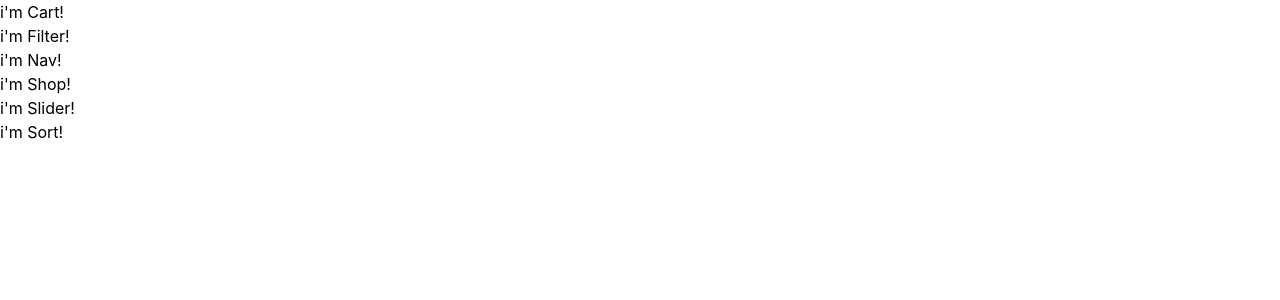
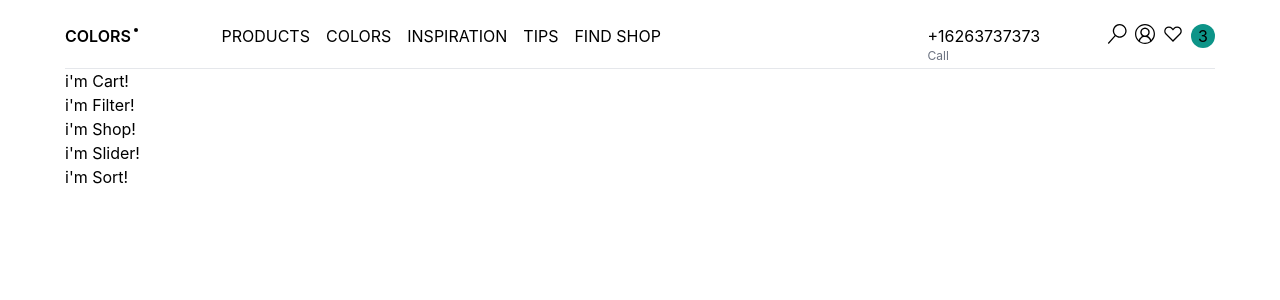
Before and after one commit to evnayd/React-shop-app, a React (Create React App) app: page / in a window 1280 px wide. Shown: the top 300 px of the page. Built offline with nearby package versions, Linux system fonts and the light colour scheme.

Commit message:
finished header component

```diff
--- a/package.json
+++ b/package.json
@@ -6,8 +6,11 @@
     "@testing-library/jest-dom": "^5.16.5",
     "@testing-library/react": "^13.4.0",
     "@testing-library/user-event": "^13.5.0",
+    "hamburger-react": "^2.5.0",
+    "hamburgers": "^1.2.1",
     "react": "^18.2.0",
     "react-dom": "^18.2.0",
+    "react-icons": "^4.4.0",
     "react-scripts": "5.0.1",
     "web-vitals": "^2.1.4"
   },
--- a/src/App.css
+++ /dev/null
@@ -1,38 +0,0 @@
-.App {
-  text-align: center;
-}
-
-.App-logo {
-  height: 40vmin;
-  pointer-events: none;
-}
-
-@media (prefers-reduced-motion: no-preference) {
-  .App-logo {
-    animation: App-logo-spin infinite 20s linear;
-  }
-}
-
-.App-header {
-  background-color: #282c34;
-  min-height: 100vh;
-  display: flex;
-  flex-direction: column;
-  align-items: center;
-  justify-content: center;
-  font-size: calc(10px + 2vmin);
-  color: white;
-}
-
-.App-link {
-  color: #61dafb;
-}
-
-@keyframes App-logo-spin {
-  from {
-    transform: rotate(0deg);
-  }
-  to {
-    transform: rotate(360deg);
-  }
-}
--- a/src/App.js
+++ b/src/App.js
@@ -1,13 +1,13 @@
 //import './App.css';
 import React from 'react';
-import { Cart, Filter, Nav, Shop, Slider, Sort } from './components';
+import { Cart, Filter, Header, Shop, Slider, Sort } from './components';
 
 function App() {
   return (
-    <div className="App">
+    <div className="App app-container">
+      <Header/>
       <Cart/>
       <Filter/>
-      <Nav/>
       <Shop/>
       <Slider/>
       <Sort/>
--- /dev/null
+++ b/src/components/Header.jsx
@@ -0,0 +1,36 @@
+import React, {useState} from 'react';
+import Hamburger from 'hamburger-react';
+import Nav from './Nav';
+import { VscSearch } from "react-icons/vsc";
+import { VscAccount } from "react-icons/vsc";
+import { VscHeart } from "react-icons/vsc";
+
+
+const Header = ( ) => {
+    const [isOpen, setOpen] = useState(false);
+
+    return  (
+    <div className="flex py-3 md:pt-6  md:pb-1 justify-between items-end md:items-baseline border-b relative z-20">
+        <Hamburger
+        toggled={isOpen} toggle={setOpen}
+        />
+        <p className='header-title mb-1 uppercase font-semibold font-lg'>Colors</p>
+        <Nav className="" isOpen={isOpen}/>
+        <div className='flex md:w-1/4 justify-between'>
+        <div className='hidden md:flex flex-col'>
+            <p>+16263737373</p>
+            <p className='text-xs text-gray-500'>Call</p>
+        </div>
+      <div className='md:flex'>
+        <div className='hidden md:flex'>
+      <VscSearch className='w-5 h-5 mr-2'  />
+      <VscAccount  className='w-5 h-5  mr-2'/>
+      <VscHeart  className='w-5 h-5  mr-2'/>
+      </div>
+      <div className='mb-1 h-6 w-6 bg-teal-600 rounded-full flex items-center justify-center'>3</div>
+        </div>
+        </div>
+      </div>
+    )
+}
+export default Header;
--- a/src/components/Nav.jsx
+++ b/src/components/Nav.jsx
@@ -1,7 +1,29 @@
+
 import React from 'react';
 
-const Nav = ( ) => {
-    return <h1>i'm Nav!</h1>
+const Nav = ({isOpen})  => {
+
+    return  (
+     <div>
+        <ul  className={ `z-10 md:mr-40 md:open absolute md:relative py-28 md:py-0 top-16 left-0 md:top-0  w-full md:w-auto h-screen  md:h-auto flex flex-col md:flex-row justify-between bg-white ${ isOpen ? 'open' : 'closed'}`} >
+          <li  className="uppercase mr-4">
+            <a href="/">Products</a>
+          </li>
+          <li  className="uppercase mr-4">
+          <a href="/">Colors</a>
+          </li>
+          <li  className="uppercase mr-4">
+          <a href="/">Inspiration</a>
+          </li>
+          <li  className="uppercase mr-4">
+          <a href="/">Tips</a>
+          </li>
+          <li  className="uppercase mr-4">
+          <a href="/">Find shop</a>
+          </li>
+        </ul>
+        </div>
+ )
 }
 
 export default Nav;
--- a/src/components/index.js
+++ b/src/components/index.js
@@ -1,6 +1,6 @@
 export {default as Cart} from './Cart';
 export {default as Filter} from './Filter';
-export {default as Nav} from './Nav';
+export {default as Header} from './Header';
 export {default as Shop} from './Shop';
 export {default as Slider} from './Slider';
 export {default as Sort} from './Sort';
--- a/src/index.css
+++ b/src/index.css
@@ -1,6 +1,7 @@
 @tailwind base;
 @tailwind components;
 @tailwind utilities;
+
 
 
 body {
@@ -16,3 +17,53 @@ code {
   font-family: source-code-pro, Menlo, Monaco, Consolas, 'Courier New',
     monospace;
 }
+
+.app-container {
+  padding-left: 10px;
+  padding-right: 10px;
+}
+
+
+@media screen and (max-width: 768px) {
+  .open {
+    display: flex;
+  }
+}
+
+@media screen and (max-width: 768px) {
+  .closed {
+    display: none;
+  }
+
+  .hamburger-react {
+     display: block;
+  }
+}
+
+@media screen and (min-width: 768px) {
+
+  .hamburger-react {
+     display: none;
+  }
+
+  .app-container {
+    padding-left: 65px;
+    padding-right: 65px;
+  }
+}
+
+.header-title {
+  position: relative
+}
+
+.header-title::after {
+  content: '';
+  position: absolute;
+  height: 4px;
+  width: 4px;
+  background-color: black;
+  border-radius: 50%;
+  top: 4px;
+  right: -7px;
+
+}
```
Also changed, not shown: 1 other file (tests, documents, lock files or other folders).
